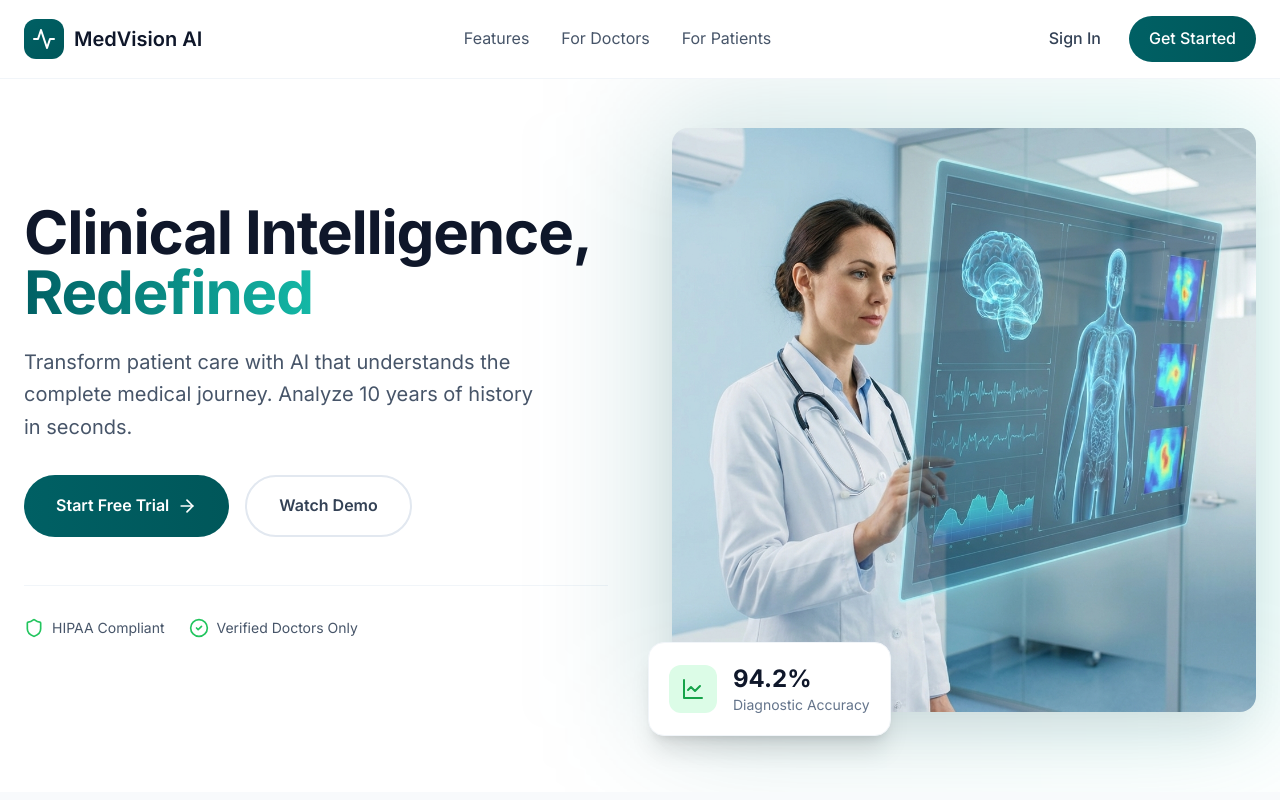
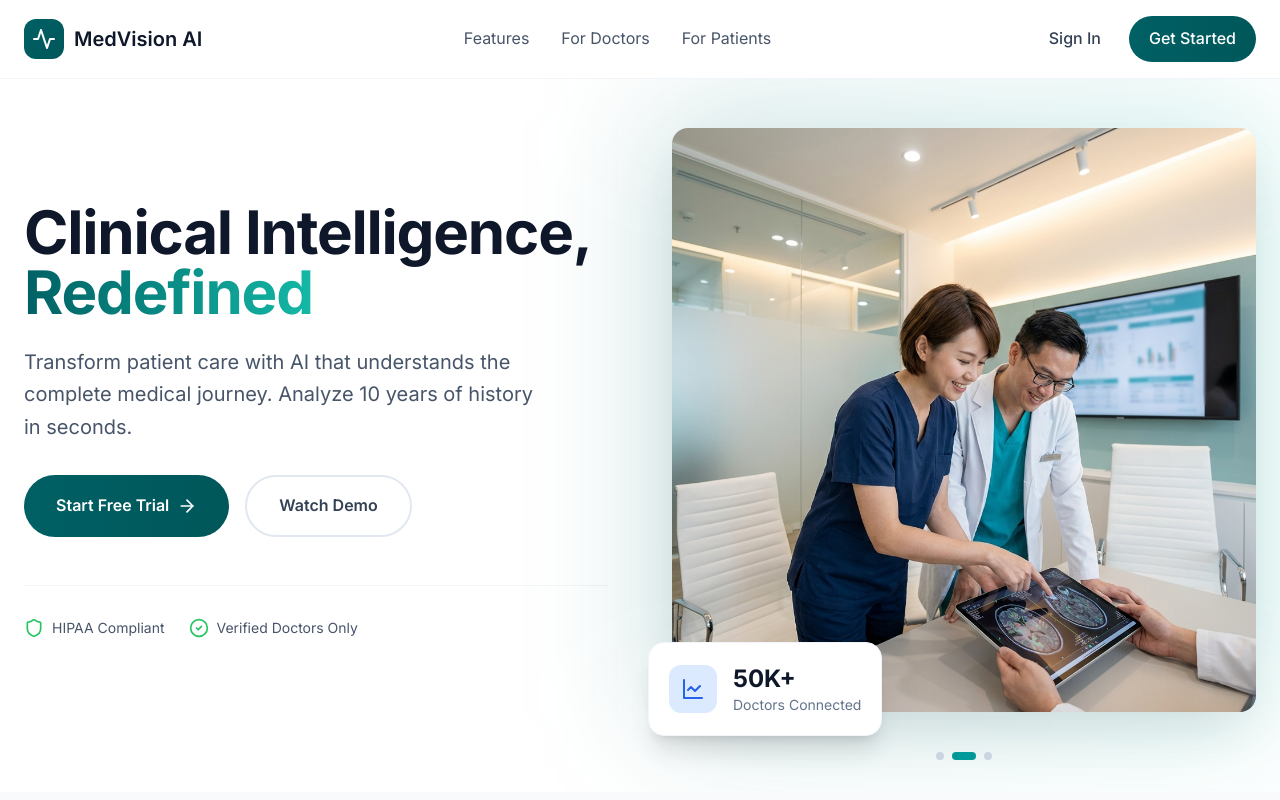
Before and after one commit to sarthakskd20/medvision-ai, a Next.js app in the folder frontend/: page / in a window 1280 px wide. Shown: the top 800 px of the page. Built offline with nearby package versions, Linux system fonts and the light colour scheme.

Commit message:
fix: UI polish - hide Google login for doctors, remove overlapping icons, add homepage carousel

```diff
--- a/frontend/src/app/auth/login/page.tsx
+++ b/frontend/src/app/auth/login/page.tsx
@@ -243,15 +243,17 @@ function LoginContent() {
                 </form>
 
                 <div className="mt-8 pt-6 border-t border-slate-100 text-center">
+                    {role === 'patient' && (
                         <button
                             onClick={handleGoogleLogin}
-                        className="w-full flex items-center justify-center gap-2 p-2 border border-slate-300 rounded hover:bg-slate-50 transition-colors text-slate-600 text-sm font-medium"
+                            className="w-full flex items-center justify-center gap-2 p-2 border border-slate-300 rounded hover:bg-slate-50 transition-colors text-slate-600 text-sm font-medium mb-4"
                         >
                             <svg className="h-4 w-4" viewBox="0 0 24 24"><path d="M22.56 12.25c0-.78-.07-1.53-.2-2.25H12v4.26h5.92c-.26 1.37-1.04 2.53-2.21 3.31v2.77h3.57c2.08-1.92 3.28-4.74 3.28-8.09z" fill="#4285F4" /><path d="M12 23c2.97 0 5.46-.98 7.28-2.66l-3.57-2.77c-.98.66-2.23 1.06-3.71 1.06-2.86 0-5.29-1.93-6.16-4.53H2.18v2.84C3.99 20.53 7.7 23 12 23z" fill="#34A853" /><path d="M5.84 14.09c-.22-.66-.35-1.36-.35-2.09s.13-1.43.35-2.09V7.07H2.18C1.43 8.55 1 10.22 1 12s.43 3.45 1.18 4.93l2.85-2.26+-.19-.58z" fill="#FBBC05" /><path d="M12 5.38c1.62 0 3.06.56 4.21 1.64l3.15-3.15C17.45 2.09 14.97 1 12 1 7.7 1 3.99 3.47 2.18 7.07l3.66 2.84c.87-2.6 3.3-4.53 6.16-4.53z" fill="#EA4335" /></svg>
                             Sign in with Google
                         </button>
+                    )}
 
-                    <p className="mt-4 text-sm text-slate-600">
+                    <p className="text-sm text-slate-600">
                         No account?{' '}
                         <Link
                             href={role === 'doctor' ? '/auth/register/doctor' : '/auth/register/patient'}
--- a/frontend/src/app/page.tsx
+++ b/frontend/src/app/page.tsx
@@ -1,4 +1,6 @@
 'use client'
+
+import { useState, useEffect } from 'react'
 
 import Link from 'next/link'
 import Image from 'next/image'
@@ -14,6 +16,102 @@ import {
     CheckCircle2,
     ChevronRight
 } from 'lucide-react'
+
+// Carousel slides data
+const carouselSlides = [
+    {
+        image: '/images/hero-doctor.png',
+        alt: 'Doctor using AI diagnostics',
+        stat: '94.2%',
+        label: 'Diagnostic Accuracy',
+        bgColor: 'bg-green-100',
+        iconColor: 'text-green-600'
+    },
+    {
+        image: '/images/doctors-collab.png',
+        alt: 'Medical team collaboration',
+        stat: '50K+',
+        label: 'Doctors Connected',
+        bgColor: 'bg-blue-100',
+        iconColor: 'text-blue-600'
+    },
+    {
+        image: '/images/hero-doctor.png',
+        alt: 'AI-powered analysis',
+        stat: '<30s',
+        label: 'Analysis Time',
+        bgColor: 'bg-purple-100',
+        iconColor: 'text-purple-600'
+    }
+]
+
+function HeroCarousel() {
+    const [currentSlide, setCurrentSlide] = useState(0)
+
+    useEffect(() => {
+        const timer = setInterval(() => {
+            setCurrentSlide((prev) => (prev + 1) % carouselSlides.length)
+        }, 4000) // Auto-swipe every 4 seconds
+
+        return () => clearInterval(timer)
+    }, [])
+
+    const slide = carouselSlides[currentSlide]
+
+    return (
+        <div className="relative">
+            <div className="absolute -inset-4 bg-gradient-to-r from-primary-500/20 to-teal-500/20 rounded-3xl blur-3xl" />
+
+            {/* Image container with transition */}
+            <div className="relative rounded-2xl overflow-hidden shadow-2xl shadow-slate-900/10">
+                <div
+                    className="flex transition-transform duration-700 ease-in-out"
+                    style={{ transform: `translateX(-${currentSlide * 100}%)` }}
+                >
+                    {carouselSlides.map((s, index) => (
+                        <div key={index} className="min-w-full">
+                            <Image
+                                src={s.image}
+                                alt={s.alt}
+                                width={600}
+                                height={600}
+                                className="w-full h-auto"
+                                priority={index === 0}
+                            />
+                        </div>
+                    ))}
+                </div>
+            </div>
+
+            {/* Floating stats card with animation */}
+            <div className="absolute -bottom-6 -left-6 bg-white rounded-2xl shadow-xl p-5 border border-slate-100 transition-all duration-500">
+                <div className="flex items-center gap-4">
+                    <div className={`w-12 h-12 rounded-xl ${slide.bgColor} flex items-center justify-center transition-colors duration-500`}>
+                        <LineChart className={`h-6 w-6 ${slide.iconColor} transition-colors duration-500`} />
+                    </div>
+                    <div>
+                        <p className="text-2xl font-bold text-slate-900 transition-all duration-300">{slide.stat}</p>
+                        <p className="text-sm text-slate-500 transition-all duration-300">{slide.label}</p>
+                    </div>
+                </div>
+            </div>
+
+            {/* Carousel indicators */}
+            <div className="absolute -bottom-12 left-1/2 -translate-x-1/2 flex gap-2">
+                {carouselSlides.map((_, index) => (
+                    <button
+                        key={index}
+                        onClick={() => setCurrentSlide(index)}
+                        className={`w-2 h-2 rounded-full transition-all duration-300 ${index === currentSlide
+                                ? 'bg-primary-500 w-6'
+                                : 'bg-slate-300 hover:bg-slate-400'
+                            }`}
+                    />
+                ))}
+            </div>
+        </div>
+    )
+}
 
 export default function HomePage() {
     return (
@@ -84,33 +182,8 @@ export default function HomePage() {
                             </div>
                         </div>
 
-                        {/* Hero Image */}
-                        <div className="relative">
-                            <div className="absolute -inset-4 bg-gradient-to-r from-primary-500/20 to-teal-500/20 rounded-3xl blur-3xl" />
-                            <div className="relative rounded-2xl overflow-hidden shadow-2xl shadow-slate-900/10">
-                                <Image
-                                    src="/images/hero-doctor.png"
-                                    alt="Doctor using AI diagnostics"
-                                    width={600}
-                                    height={600}
-                                    className="w-full h-auto"
-                                    priority
-                                />
-                            </div>
-
-                            {/* Floating stats card */}
-                            <div className="absolute -bottom-6 -left-6 bg-white rounded-2xl shadow-xl p-5 border border-slate-100">
-                                <div className="flex items-center gap-4">
-                                    <div className="w-12 h-12 rounded-xl bg-green-100 flex items-center justify-center">
-                                        <LineChart className="h-6 w-6 text-green-600" />
-                                    </div>
-                                    <div>
-                                        <p className="text-2xl font-bold text-slate-900">94.2%</p>
-                                        <p className="text-sm text-slate-500">Diagnostic Accuracy</p>
-                                    </div>
-                                </div>
-                            </div>
-                        </div>
+                        {/* Hero Carousel */}
+                        <HeroCarousel />
                     </div>
                 </div>
             </section>
```
Also changed, not shown: frontend/src/app/auth/register/doctor/page.tsx (+11 -26 lines). Lines whose indentation alone changed are shown as unchanged.
